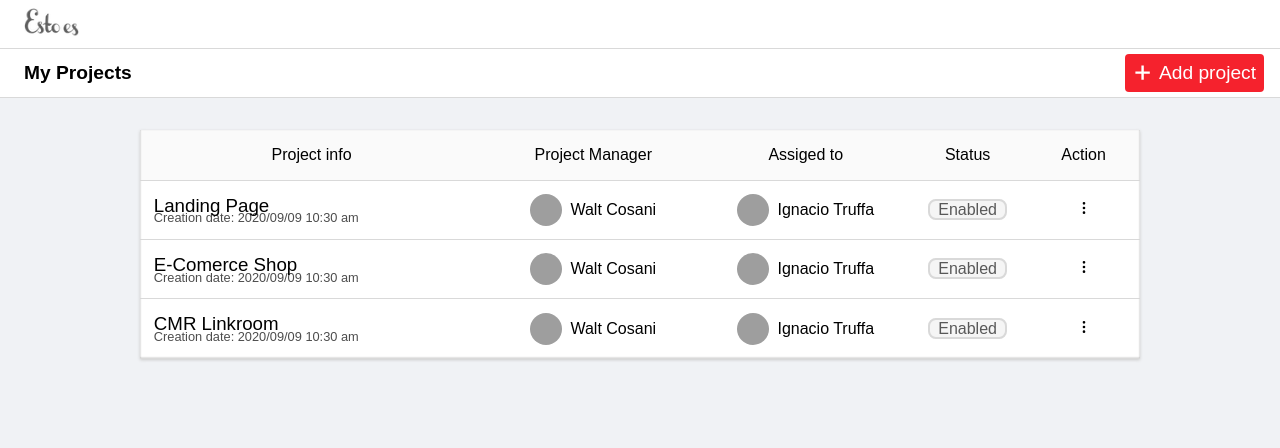
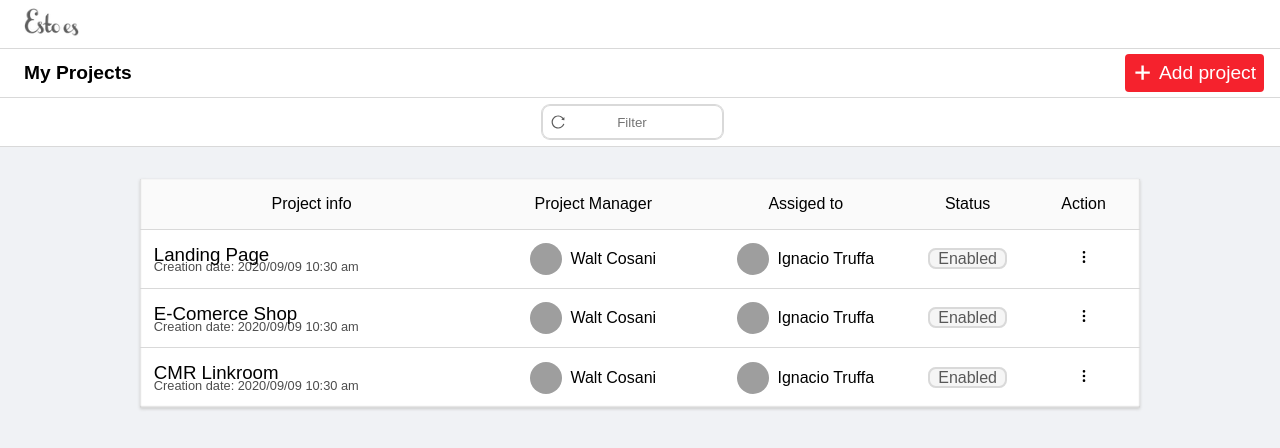
Before and after one commit to TanisJam/esto-es-challenge, a React (Create React App) app: page / in a window 1280 px wide. Shown: the top 448 px of the page. Built offline with nearby package versions, Linux system fonts and the light colour scheme; grey boxes are pictures that could not be loaded; a web font is replaced by a local one.

Commit message:
first implemetanrion of serach filter

```diff
--- a/package.json
+++ b/package.json
@@ -3,7 +3,7 @@
   "version": "0.1.0",
   "private": true,
   "dependencies": {
-    "@babel/core":"7.17.2",
+    "@babel/core": "7.17.2",
     "@reduxjs/toolkit": "1.7.2",
     "formik": "2.2.9",
     "react": "17.0.2",
@@ -13,6 +13,7 @@
     "react-router-dom": "6.2.1",
     "react-scripts": "5.0.0",
     "sass": "1.49.7",
+    "sweetalert": "^2.1.2",
     "yup": "0.32.11"
   },
   "scripts": {
--- a/src/components/List/Card.jsx
+++ b/src/components/List/Card.jsx
@@ -52,7 +52,11 @@ export default function Card({ project, menuOpen, setIsMenuOpen }) {
         </div>
       </td>
       <td className={styles.menu}>
-        <Menu isOpen={menuOpen === project.id} id={project.id} />
+        <Menu
+          isOpen={menuOpen === project.id}
+          id={project.id}
+          name={project.name}
+        />
       </td>
     </tr>
   );
--- a/src/components/List/index.jsx
+++ b/src/components/List/index.jsx
@@ -7,6 +7,10 @@ export default function List() {
   const [menuOpen, setIsMenuOpen] = useState(null);
 
   const { projects } = useSelector((state) => state.projects);
+  const { filteredProjects } = useSelector((state) => state.projects);
+
+  const projectsToList = filteredProjects.length > 0 ? filteredProjects : projects;
+
   return (
     <table className={styles.list}>
       <thead className={styles.header}>
@@ -19,7 +23,7 @@ export default function List() {
         </tr>
       </thead>
       <tbody>
-        {projects.map((project) => (
+        {projectsToList.map((project) => (
           <Card
             key={project.id}
             project={project}
--- a/src/components/Menu/index.jsx
+++ b/src/components/Menu/index.jsx
@@ -5,16 +5,31 @@ import { deleteProject } from "../../features/projects/projectsSlice";
 import { useNavigate } from "react-router-dom";
 import { RiEditBoxLine, RiDeleteBin7Line } from "react-icons/ri";
 import { GoTriangleUp } from "react-icons/go";
+import swal from "sweetalert";
 
-export default function Menu({ isOpen, id }) {
+export default function Menu({ isOpen, id, name }) {
   const dispatch = useDispatch();
   const navigate = useNavigate();
   const handleEdith = () => {
     navigate(`/edit`, { state: { id } });
   };
   const handleDelete = () => {
-    dispatch(deleteProject(id));
-
+    swal({
+      title: `Are you sure you want to delete ${name}?`,
+      text: "Once deleted, you will not be able to recover this project!",
+      icon: "warning",
+      buttons: true,
+      dangerMode: true,
+    }).then((willDelete) => {
+      if (willDelete) {
+        dispatch(deleteProject(id));
+        swal(`${name} has been successfully deleted.`, {
+          icon: "success",
+        });
+      } else {
+        swal(`${name} has not been deleted.`);
+      }
+    });
   };
   return (
     <div className={styles.menu} style={{ display: isOpen ? "flex" : "none" }}>
--- a/src/components/Nav/index.jsx
+++ b/src/components/Nav/index.jsx
@@ -4,6 +4,7 @@ import styles from "./Nav.module.scss";
 import logo from "../../assets/images/logo.png";
 import { GoPlus } from "react-icons/go";
 import Button from "./../Button";
+import Search from "./../Search";
 import { MdArrowBack } from "react-icons/md";
 
 export default function Nav() {
@@ -41,6 +42,7 @@ export default function Nav() {
           </Button>
         )}
       </div>
+      <Search />
     </nav>
   );
 }
--- /dev/null
+++ b/src/components/Search/Search.module.scss
@@ -0,0 +1,27 @@
+.searchContainer {
+  display: flex;
+  align-items: center;
+  justify-content: center;
+  height: 3rem;
+  border-bottom: 1px solid rgba(217, 217, 217, 1);
+  .reloadIcon {
+    margin-right: -2rem;
+    z-index: 2;
+  }
+  svg {
+    color: rgba(0, 0, 0, 0.65);
+  }
+  input {
+    text-align: center;
+    margin: 0.5rem;
+    height: 2rem;
+    border: none;
+    box-shadow: 0 0 0 1px rgba(217, 217, 217, 1),
+      inset 0 0 0 1px rgba(217, 217, 217, 1);
+    border-radius: 0.5rem;
+    &:focus {
+      outline: none;
+      box-shadow: 0px 0px 2px 1px #a0a0a0;
+    }
+  }
+}
--- /dev/null
+++ b/src/components/Search/index.jsx
@@ -0,0 +1,32 @@
+import React, { useState } from "react";
+import styles from "./Search.module.scss";
+import { useDispatch } from "react-redux";
+import { filterProjects } from "../../features/projects/projectsSlice";
+import { AiOutlineReload } from "react-icons/ai";
+
+export default function Search() {
+  const dispatch = useDispatch();
+  const [search, setSearch] = useState("");
+
+  const handleChange = (e) => {
+    const { value } = e.target;
+    setSearch(e.target.value);
+    dispatch(filterProjects({ query: value }));
+  };
+  const handleReset = () => {
+    dispatch(filterProjects({ query: "" }));
+    setSearch("");
+  };
+
+  return (
+    <div className={styles.searchContainer}>
+      <AiOutlineReload className={styles.reloadIcon} onClick={handleReset} />
+      <input
+        type="text"
+        placeholder="Filter"
+        onChange={handleChange}
+        value={search}
+      />
+    </div>
+  );
+}
--- a/src/features/projects/projectsSlice.js
+++ b/src/features/projects/projectsSlice.js
@@ -112,10 +112,20 @@ export const projectsSlice = createSlice({
         return project;
       });
     },
+    filterProjects: (state, action) => {
+      const { query } = action.payload;
+      if (query === "") {
+        state.filteredProjects = [];
+      } else {
+        state.filteredProjects = state.projects.filter((project) => {
+          return project.name.toLowerCase().includes(query.toLowerCase());
+        });
+      }
+    },
   },
 });
 
-export const { addProject, deleteProject, udpateProject } =
+export const { addProject, deleteProject, udpateProject, filterProjects } =
   projectsSlice.actions;
 
 export const selectCount = (state) => state.projects.value;
```
